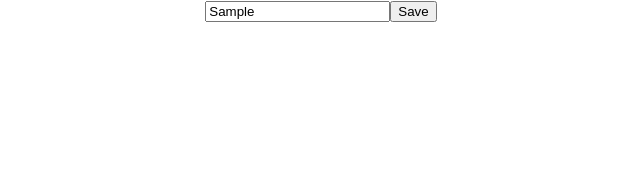
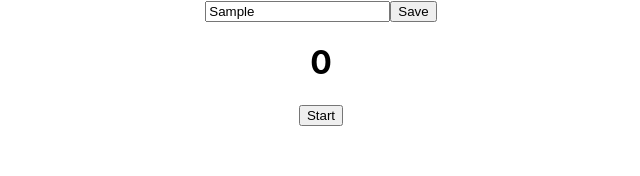
Before and after one commit to sharmaineb/timers-app, a React (Create React App) app: page / in a window 1280 px wide. Both pictures are taken after typing "Sample" into the empty fields and a click on the button "Save". Shown: the top 176 px of the page, without its empty margins (319-959 px from the left). Built offline with nearby package versions, Linux system fonts and the light colour scheme.

Commit message:
added timer view

```diff
--- a/src/App.js
+++ b/src/App.js
@@ -1,11 +1,13 @@
 import React from 'react';
 import './App.css';
 import NewTimer from './components/NewTimer';
+import ListTimers from './components/ListTimers';
 
 function App() {
   return (
     <div className="App">
       <NewTimer />
+      <ListTimers />
     </div>
   );
 }
--- /dev/null
+++ b/src/TimerView.js
@@ -0,0 +1,21 @@
+import React from "react";
+import { useDispatch } from 'react-redux';
+import { toggleTimer } from "./features/timers/timersSlice";
+
+export default function TimerView({ index, name, time, isRunning }) {
+  const dispatch = useDispatch();
+
+  console.log("isRunning:", isRunning);
+  console.log("toggleTimer action payload:", index);
+
+
+  return (
+    <div>
+      <h2>{name}</h2>
+      <h1>{time}</h1>
+      <button onClick={() => dispatch(toggleTimer(index))}>
+        {isRunning ? "Stop" : "Start"}
+      </button>
+    </div>
+  );
+}
--- /dev/null
+++ b/src/components/ListTimers.js
@@ -0,0 +1,16 @@
+import React from 'react';
+import { useSelector } from 'react-redux';
+
+import TimerView from '../TimerView';
+
+export default function ListTimers() {
+	const timers = useSelector(state => state.timers.value)
+
+	return (
+        <div>
+          {timers.map((timer, i) => (
+            <TimerView key={`timer-${i}`} index={i} {...timer} />
+          ))}
+        </div>
+      );
+}
--- a/src/features/timers/timersSlice.js
+++ b/src/features/timers/timersSlice.js
@@ -1,27 +1,24 @@
-import { createSlice } from '@reduxjs/toolkit'
-import Timer from './Timer'
+import { createSlice } from '@reduxjs/toolkit';
 
 const initialState = {
-  value: [] // 1.0
-}
+  value: []
+};
 
 export const timersSlice = createSlice({
-    name: 'timers',
-    initialState,
-    reducers: {
+  name: 'timers',
+  initialState,
+  reducers: {
+    addTimer: (state, action) => {
+      const { name } = action.payload;
+      state.value.push({ name, time: 0, isRunning: false });
+    },
+    toggleTimer: (state, action) => {
+      const timer = state.value[action.payload];
+      timer.isRunning = !timer.isRunning;
+    },
+  },
+});
 
-      addTimer: (state, action) => {
-        state.value.push(new Timer(action.payload))
-      },
+export const { addTimer, toggleTimer } = timersSlice.actions;
 
-          toggleTimer: (state, action) => {
-              state.value[action.payload].isRunning = !state.value[action.payload].isRunning
-          },
-
-    },
-  })
-
-// Action creators are generated for each case reducer function
-export const { addTimer, toggleTimer } = timersSlice.actions
-
-export default timersSlice.reducer
+export default timersSlice.reducer;
```
